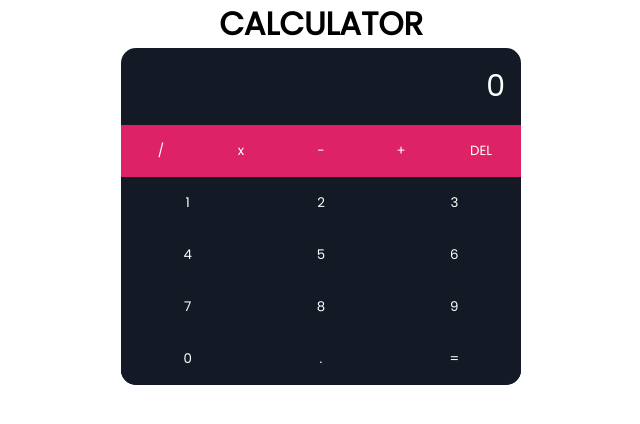
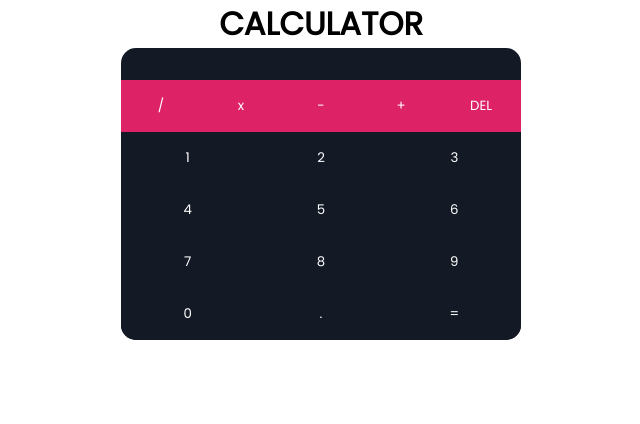
Before and after one commit to MUHAMMEDASLAMPARENGAL/calculator-js, a plain HTML site: page index.html in a window 1280 px wide. Both pictures are taken after a click on the button "DEL". Shown: the whole page, without its empty margins (319-959 px from the left). Drawn offline with Linux system fonts and the light colour scheme.

Commit message:
Add files via upload

```diff
--- a/script.js
+++ b/script.js
@@ -4,7 +4,7 @@ function calc(value){
     screen.innerHTML += value;
 }
 function clearscreen(){
-    screen.innerHTML ="0";
+    screen.innerHTML ="";
 }
 function result(){
     var result = eval(screen.innerHTML);
```
Also changed, not shown: index.html (+0 -1 lines).
